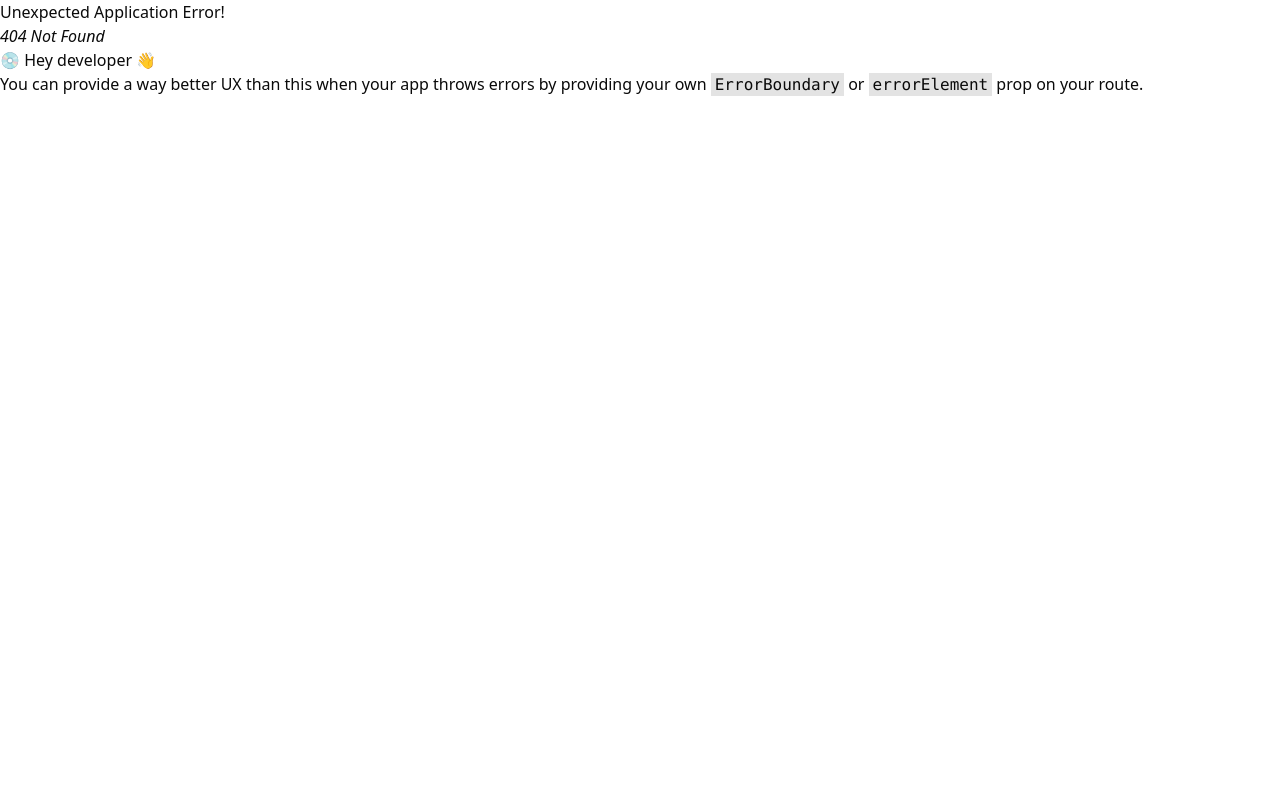
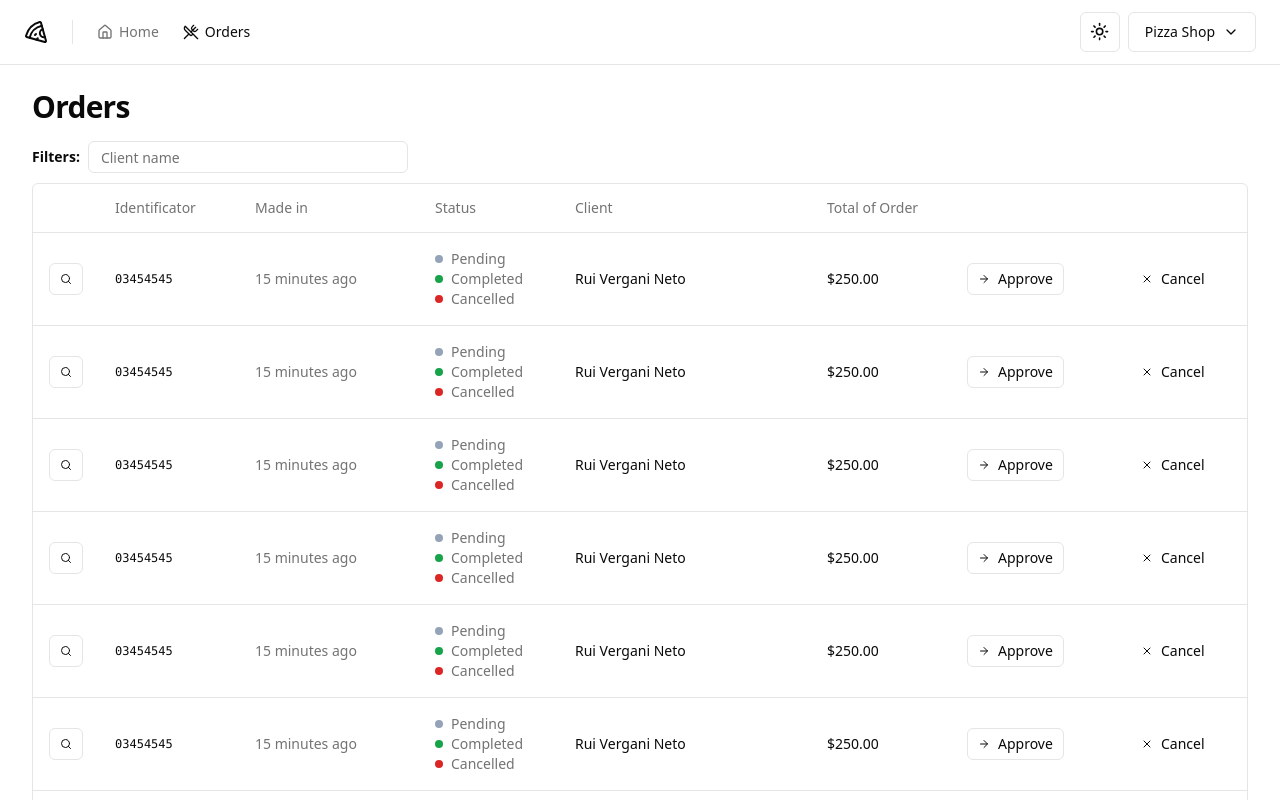
Before and after one commit to ruivergani/dashboard-shop-web, a React (Vite) app: page /orders in a window 1280 px wide. Before the commit this address had no page. Shown: the top 800 px of the page. Built offline with nearby package versions, Linux system fonts and the light colour scheme.

Commit message:
Commit: Listing of Orders

```diff
--- a/src/components/ui/button.tsx
+++ b/src/components/ui/button.tsx
@@ -1,6 +1,6 @@
-import * as React from "react"
 import { Slot } from "@radix-ui/react-slot"
 import { cva, type VariantProps } from "class-variance-authority"
+import * as React from "react"
 
 import { cn } from "@/lib/utils"
 
@@ -22,6 +22,7 @@
       size: {
         default: "h-10 px-4 py-2",
         sm: "h-9 rounded-md px-3",
+        xs: "h-8 px-2.5",
         lg: "h-11 rounded-md px-8",
         icon: "h-10 w-10",
       },
@@ -30,7 +31,7 @@
       variant: "default",
       size: "default",
     },
-  }
+  },
 )
 
 export interface ButtonProps
@@ -49,7 +50,7 @@
         {...props}
       />
     )
-  }
+  },
 )
 Button.displayName = "Button"
 
--- /dev/null
+++ b/src/components/ui/table.tsx
@@ -0,0 +1,117 @@
+import * as React from "react"
+
+import { cn } from "@/lib/utils"
+
+const Table = React.forwardRef<
+  HTMLTableElement,
+  React.HTMLAttributes<HTMLTableElement>
+>(({ className, ...props }, ref) => (
+  <div className="relative w-full overflow-auto">
+    <table
+      ref={ref}
+      className={cn("w-full caption-bottom text-sm", className)}
+      {...props}
+    />
+  </div>
+))
+Table.displayName = "Table"
+
+const TableHeader = React.forwardRef<
+  HTMLTableSectionElement,
+  React.HTMLAttributes<HTMLTableSectionElement>
+>(({ className, ...props }, ref) => (
+  <thead ref={ref} className={cn("[&_tr]:border-b", className)} {...props} />
+))
+TableHeader.displayName = "TableHeader"
+
+const TableBody = React.forwardRef<
+  HTMLTableSectionElement,
+  React.HTMLAttributes<HTMLTableSectionElement>
+>(({ className, ...props }, ref) => (
+  <tbody
+    ref={ref}
+    className={cn("[&_tr:last-child]:border-0", className)}
+    {...props}
+  />
+))
+TableBody.displayName = "TableBody"
+
+const TableFooter = React.forwardRef<
+  HTMLTableSectionElement,
+  React.HTMLAttributes<HTMLTableSectionElement>
+>(({ className, ...props }, ref) => (
+  <tfoot
+    ref={ref}
+    className={cn(
+      "border-t bg-muted/50 font-medium [&>tr]:last:border-b-0",
+      className
+    )}
+    {...props}
+  />
+))
+TableFooter.displayName = "TableFooter"
+
+const TableRow = React.forwardRef<
+  HTMLTableRowElement,
+  React.HTMLAttributes<HTMLTableRowElement>
+>(({ className, ...props }, ref) => (
+  <tr
+    ref={ref}
+    className={cn(
+      "border-b transition-colors hover:bg-muted/50 data-[state=selected]:bg-muted",
+      className
+    )}
+    {...props}
+  />
+))
+TableRow.displayName = "TableRow"
+
+const TableHead = React.forwardRef<
+  HTMLTableCellElement,
+  React.ThHTMLAttributes<HTMLTableCellElement>
+>(({ className, ...props }, ref) => (
+  <th
+    ref={ref}
+    className={cn(
+      "h-12 px-4 text-left align-middle font-medium text-muted-foreground [&:has([role=checkbox])]:pr-0",
+      className
+    )}
+    {...props}
+  />
+))
+TableHead.displayName = "TableHead"
+
+const TableCell = React.forwardRef<
+  HTMLTableCellElement,
+  React.TdHTMLAttributes<HTMLTableCellElement>
+>(({ className, ...props }, ref) => (
+  <td
+    ref={ref}
+    className={cn("p-4 align-middle [&:has([role=checkbox])]:pr-0", className)}
+    {...props}
+  />
+))
+TableCell.displayName = "TableCell"
+
+const TableCaption = React.forwardRef<
+  HTMLTableCaptionElement,
+  React.HTMLAttributes<HTMLTableCaptionElement>
+>(({ className, ...props }, ref) => (
+  <caption
+    ref={ref}
+    className={cn("mt-4 text-sm text-muted-foreground", className)}
+    {...props}
+  />
+))
+TableCaption.displayName = "TableCaption"
+
+export {
+  Table,
+  TableHeader,
+  TableBody,
+  TableFooter,
+  TableHead,
+  TableRow,
+  TableCell,
+  TableCaption,
+}
--- /dev/null
+++ b/src/pages/app/orders/orders.tsx
@@ -0,0 +1,117 @@
+import { ArrowRight, Search, X } from "lucide-react"
+import { Helmet } from "react-helmet-async"
+
+import { Button } from "@/components/ui/button"
+import { Input } from "@/components/ui/input"
+import {
+  Table,
+  TableBody,
+  TableCell,
+  TableHead,
+  TableHeader,
+  TableRow,
+} from "@/components/ui/table"
+
+export function Orders() {
+  return (
+    <>
+      <Helmet title="Orders" />
+      <div className="flex flex-col gap-4">
+        <h1 className="text-3xl font-bold tracking-tight">Orders</h1>
+        <div className="space-y-2.5">
+          <form
+            action=""
+            className="flex items-center gap-2"
+          >
+            <span className="text-sm font-semibold">Filters:</span>
+            <Input
+              placeholder="Client name"
+              className="h-8 w-[320px]"
+            ></Input>
+          </form>
+          <div className="rounded-md border">
+            <Table>
+              <TableHeader>
+                <TableRow>
+                  <TableHead className="w-[64px]"></TableHead>
+                  <TableHead className="w-[140px]">Identificator</TableHead>
+                  <TableHead className="w-[180px]">Made in</TableHead>
+                  <TableHead className="w-[140px]">Status</TableHead>
+                  <TableHead>Client</TableHead>
+                  <TableHead className="w-[140px]">Total of Order</TableHead>
+                  <TableHead className="w-[164px]"></TableHead>
+                  <TableHead className="w-[132px]"></TableHead>
+                </TableRow>
+              </TableHeader>
+              <TableBody>
+                {Array.from({ length: 10 }).map((_, indice) => {
+                  return (
+                    <TableRow key={indice}>
+                      <TableCell>
+                        <Button
+                          variant="outline"
+                          size="xs"
+                        >
+                          <Search className="h-3 w-3"></Search>
+                          <span className="sr-only">Details of order</span>
+                        </Button>
+                      </TableCell>
+                      <TableCell className="font-mono text-xs font-medium">
+                        03454545
+                      </TableCell>
+                      <TableCell className="text-muted-foreground">
+                        15 minutes ago
+                      </TableCell>
+                      <TableCell>
+                        <div className="flex items-center gap-2">
+                          <span className="h-2 w-2 rounded-full bg-slate-400"></span>
+                          <span className="font-medium text-muted-foreground">
+                            Pending
+                          </span>
+                        </div>
+                        <div className="flex items-center gap-2">
+                          <span className="h-2 w-2 rounded-full bg-green-600"></span>
+                          <span className="font-medium text-muted-foreground">
+                            Completed
+                          </span>
+                        </div>
+                        <div className="flex items-center gap-2">
+                          <span className="h-2 w-2 rounded-full bg-red-600"></span>
+                          <span className="font-medium text-muted-foreground">
+                            Cancelled
+                          </span>
+                        </div>
+                      </TableCell>
+                      <TableCell className="font-medium">
+                        Rui Vergani Neto
+                      </TableCell>
+                      <TableCell className="font-medium">$250.00</TableCell>
+                      <TableCell>
+                        <Button
+                          variant="outline"
+                          size="xs"
+                        >
+                          <ArrowRight className="mr-2 h-3 w-3" />
+                          Approve
+                        </Button>
+                      </TableCell>
+                      <TableCell>
+                        <Button
+                          variant="ghost"
+                          size="xs"
+                        >
+                          <X className="mr-2 h-3 w-3"></X>
+                          Cancel
+                        </Button>
+                      </TableCell>
+                    </TableRow>
+                  )
+                })}
+              </TableBody>
+            </Table>
+          </div>
+        </div>
+      </div>
+    </>
+  )
+}
--- a/src/routes.tsx
+++ b/src/routes.tsx
@@ -3,6 +3,7 @@
 import { AppLayout } from "./pages/_layouts/app"
 import { AuthLayout } from "./pages/_layouts/auth"
 import { Dashboard } from "./pages/app/dashboard"
+import { Orders } from "./pages/app/orders/orders"
 import { SignIn } from "./pages/auth/sign-in"
 import { SignUp } from "./pages/auth/sign-up"
 
@@ -10,7 +11,10 @@
   {
     path: "/",
     element: <AppLayout />,
-    children: [{ path: "/", element: <Dashboard /> }],
+    children: [
+      { path: "/", element: <Dashboard /> },
+      { path: "/orders", element: <Orders /> },
+    ],
   },
   {
     path: "/",
```
